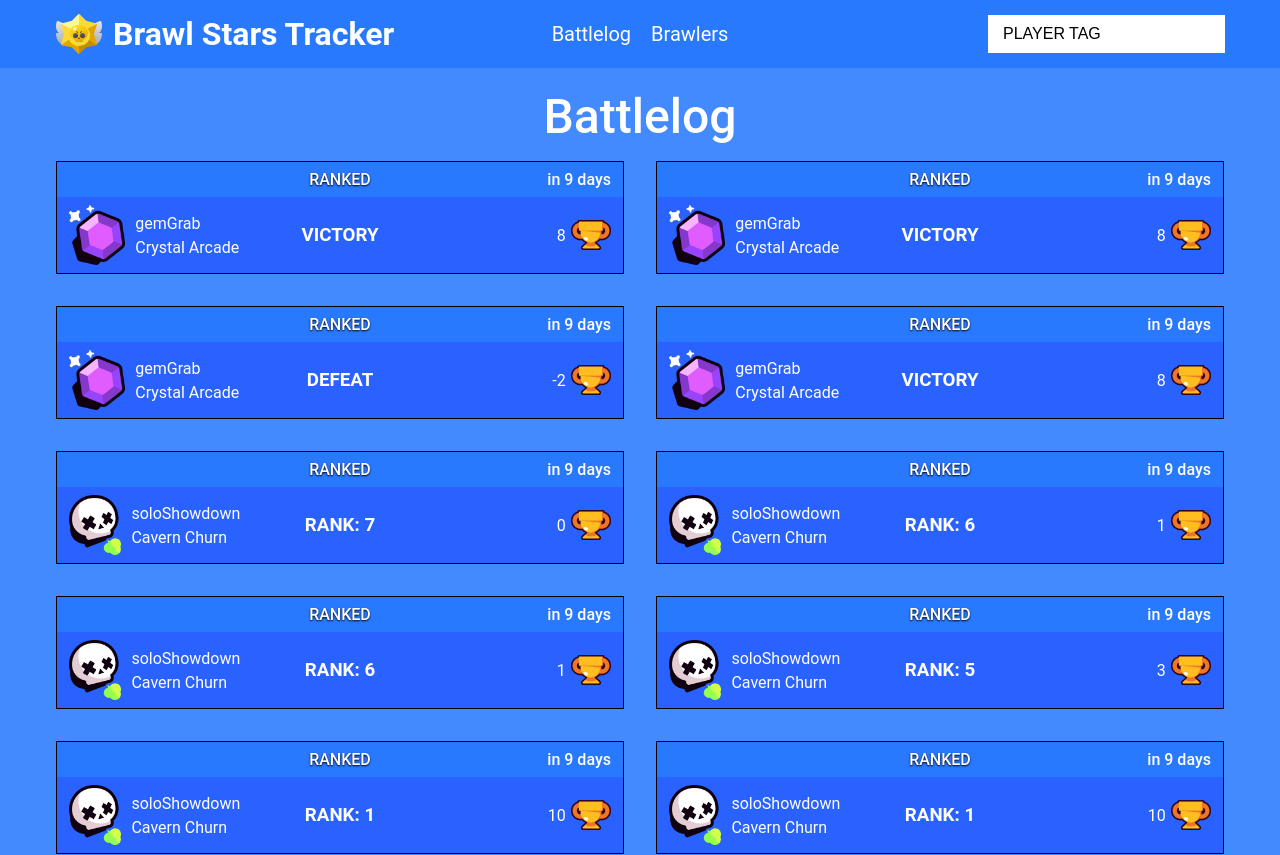
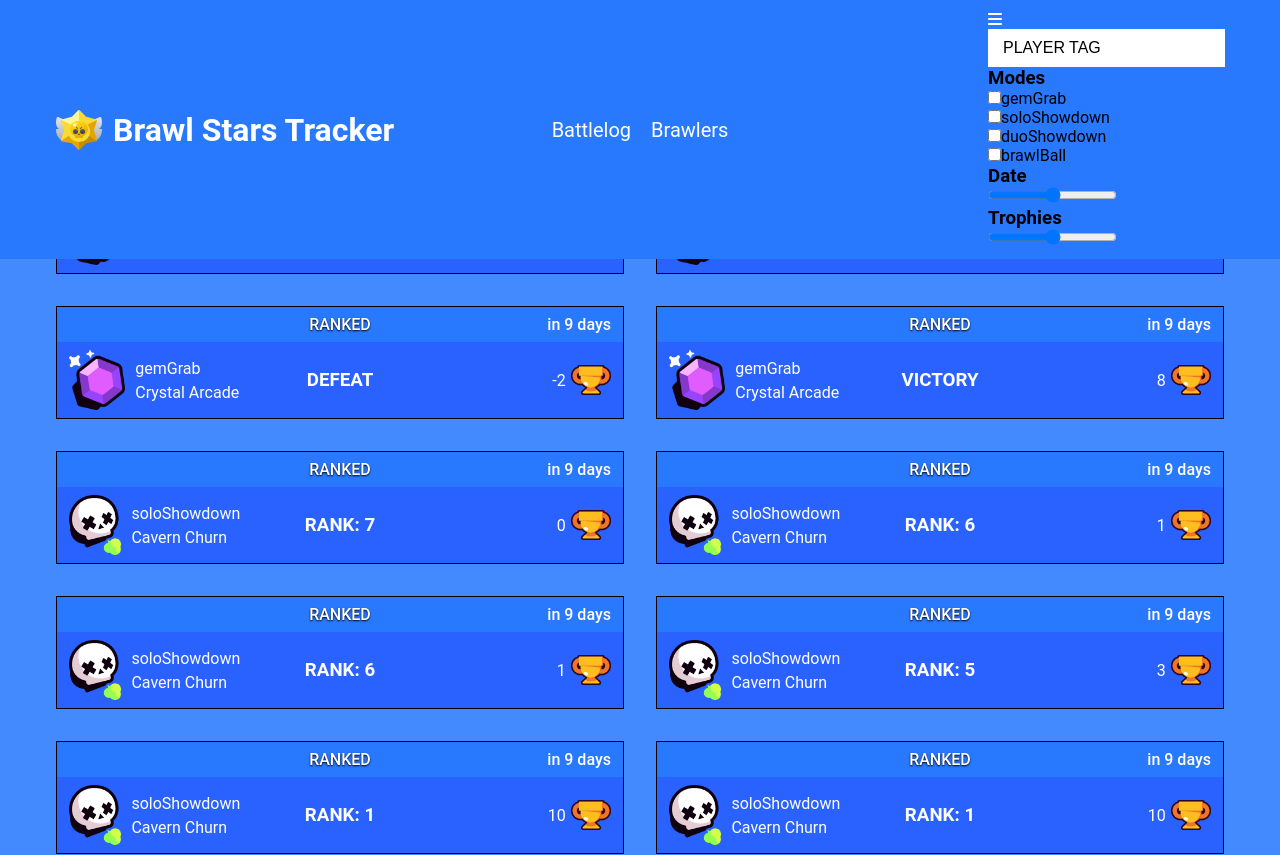
Before and after one commit to DanyloHromyak/BrawlAPI, a React (Vite) app: page / in a window 1280 px wide. Shown: the top 855 px of the page. Built offline with nearby package versions, Linux system fonts and the light colour scheme; data requests are answered from the project's data file.

Commit message:
sidebar (in progress)

```diff
--- a/package.json
+++ b/package.json
@@ -13,6 +13,10 @@
   "dependencies": {
     "@emotion/react": "^11.11.1",
     "@emotion/styled": "^11.11.0",
+    "@fortawesome/fontawesome-svg-core": "^6.4.0",
+    "@fortawesome/free-regular-svg-icons": "^6.4.0",
+    "@fortawesome/free-solid-svg-icons": "^6.4.0",
+    "@fortawesome/react-fontawesome": "^0.2.0",
     "@mui/icons-material": "^5.13.7",
     "@mui/material": "^5.13.7",
     "axios": "^1.4.0",
--- a/src/App.jsx
+++ b/src/App.jsx
@@ -1,9 +1,6 @@
 import Header from "./components/Header/Header";
 import Brawlers from "./components/Brawlers/Brawlers";
 import Battlelog from "./components/Battlelog/Battlelog";
-import axios from 'axios';
-
-axios.defaults.baseURL = "http://localhost:1000/";
 
 function App() {
   return (
--- a/src/components/Header/Header.jsx
+++ b/src/components/Header/Header.jsx
@@ -1,4 +1,4 @@
-import Search from "../Search/Search";
+import Sidebar from "../Sidebar/Sidebar";
 import BrawlStarsIcon from "../BrawlStarsIcon";
 import styles from "./Header.module.css";
 
@@ -14,9 +14,7 @@
           <a className={styles.navLink} href="#battlelog">Battlelog</a>
           <a className={styles.navLink} href="#brawlers">Brawlers</a>
         </nav>
-        <div>
-          <Search />
-        </div>
+        <Sidebar />
       </div>
     </header>
   );
--- /dev/null
+++ b/src/components/Sidebar/Hamburger/Hamburger.jsx
@@ -0,0 +1,23 @@
+// import styles from "./Hamburger.module.css";
+import { useState } from "react";
+import { FontAwesomeIcon } from "@fortawesome/react-fontawesome";
+import { faBars, faXmark } from "@fortawesome/free-solid-svg-icons";
+
+function Hamburger() {
+  const [isOpen, setIsOpen] = useState(false);
+
+  return (
+    <div onClick={
+      () => setIsOpen(!isOpen)
+    }>
+      {
+        isOpen ? (
+          <FontAwesomeIcon icon={faXmark} color="white" />
+        ) : (
+          <FontAwesomeIcon icon={faBars} color="white"/>
+        )
+      }
+    </div>
+  )
+}
+export default Hamburger
--- /dev/null
+++ b/src/components/Sidebar/Hamburger/Hamburger.module.css
@@ -0,0 +1 @@
+button
--- /dev/null
+++ b/src/components/Sidebar/Menu/Menu.jsx
@@ -0,0 +1,48 @@
+import styles from "./Menu.module.css";
+
+function Menu() {
+  return (
+    <menu className={styles.menu}>
+      <ul className={styles.mode}>
+        <h3 className={styles.modeTitle}>Modes</h3>
+        <li className={styles.modeItem}>
+          <input className={styles.modeCheckbox} type="checkbox" id="gemGrab" />
+          <label htmlFor="gemGrab">gemGrab</label>
+        </li>
+        <li className={styles.modeItem}>
+          <input
+            className={styles.modeCheckbox}
+            type="checkbox"
+            id="soloShowdown"
+          />
+          <label htmlFor="soloShowdown">soloShowdown</label>
+        </li>
+        <li className={styles.modeItem}>
+          <input
+            className={styles.modeCheckbox}
+            type="checkbox"
+            id="duoShowdown"
+          />
+          <label htmlFor="duoShowdown">duoShowdown</label>
+        </li>
+        <li className={styles.modeItem}>
+          <input
+            className={styles.modeCheckbox}
+            type="checkbox"
+            id="brawlBall"
+          />
+          <label htmlFor="brawlBall">brawlBall</label>
+        </li>
+      </ul>
+      <div className={styles.date}>
+        <h3 className="modeDateTitle">Date</h3>
+        <input type="range" id="date" className={styles.modeDate} />
+      </div>
+      <div className={styles.trophies}>
+        <h3 className="modeTrophiesTitle">Trophies</h3>
+        <input type="range" id="trophies" className={styles.modeTrophies} />
+      </div>
+    </menu>
+  );
+}
+export default Menu;
--- /dev/null
+++ b/src/components/Sidebar/Sidebar.jsx
@@ -0,0 +1,14 @@
+import Search from "./Search/Search"
+import Hamburger from "./Hamburger/Hamburger"
+import Menu from "./Menu/Menu"
+
+function Sidebar() {
+  return (
+    <div>
+      <Hamburger />
+      <Search />
+      <Menu />
+    </div>
+  )
+}
+export default Sidebar
```
Also changed, not shown: src/components/Sidebar/Menu/Menu.module.css (added), src/components/Sidebar/Search/Search.jsx (renamed from src/components/Search/Search.jsx), src/components/Sidebar/Search/Search.module.css (renamed from src/components/Search/Search.module.css), 1 other file (tests, documents, lock files or other folders).
